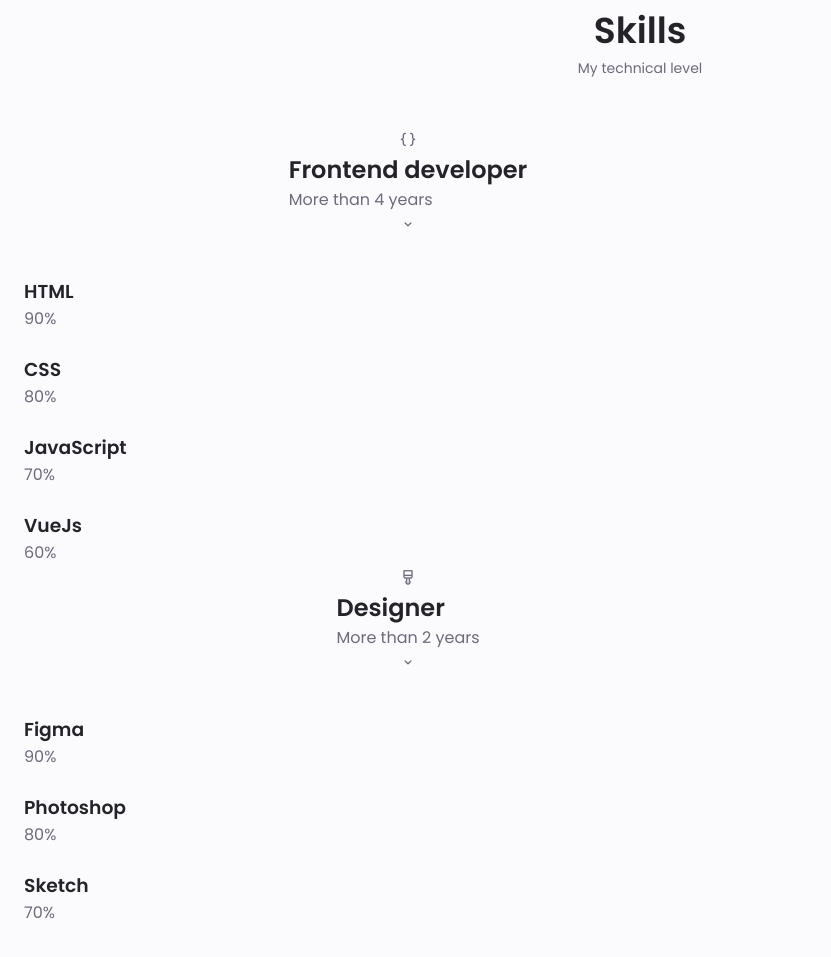
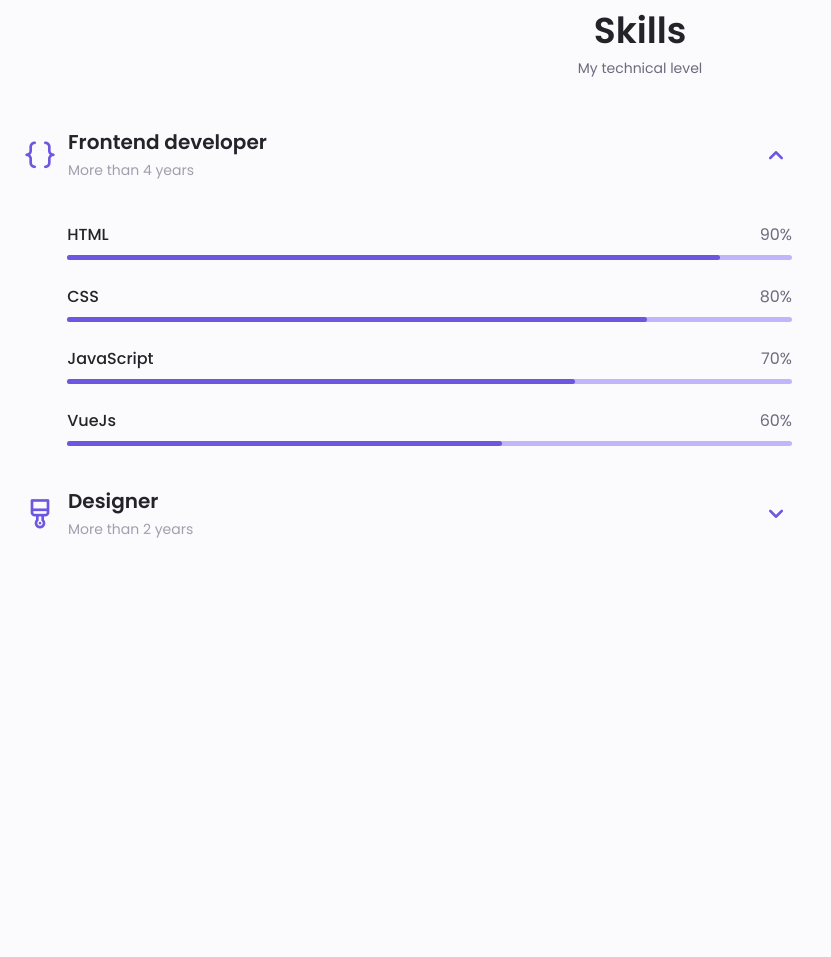
Before and after one commit to malsorajvazi/portfolio, a plain HTML site: page index.html in a window 1280 px wide. Shown: the part 1124-2081 px from the top of the page, without its empty margins (0-831 px from the left). After the commit the page ends 1817 px from the top, so only its background shows below. Drawn offline with nearby package versions, Linux system fonts and the light colour scheme.

Commit message:
skills section and functionality

```diff
--- a/assets/css/style.css
+++ b/assets/css/style.css
@@ -405,8 +405,104 @@
 
 .skills__header{
     display: flex;
-    flex-direction: column;
     align-items: center;
     margin-bottom: var(--mb-2-5);
     cursor: pointer;
 }
+
+.skills__icon,
+.skills__arrow{
+    font-size: 2rem;
+    color: var(--first-color);
+}
+
+.skills__icon{
+    margin-right: var(--mb-0-75);
+}
+
+.skills__title{
+    font-size: var(--h3-font-size);
+}
+
+.skills__subtitle{
+    font-size: var(--small-font-size);
+    color: var(--text-color-light);
+}
+
+.skills__arrow{
+    margin-left: auto;
+    transition: .4s;
+}
+
+.skills__list{
+    row-gap: 1.5rem;
+    padding-left: 2.7rem;
+}
+
+.skills__titles{
+    display: flex;
+    justify-content: space-between;
+    margin-bottom: var(--mb-0-5);
+}
+
+.skills__name{
+    font-size: var(--normal-font-size);
+    font-weight: var(--font-medium);
+}
+
+.skills__bar,
+.skills__percentage{
+    height: 5px;
+    border-radius: .25rem;
+}
+
+.skills__bar{
+    background-color: var(--first-color-lighter);
+
+}
+
+.skills__percentage{
+    display: block;
+    background-color: var(--first-color);
+}
+
+.skills__html{
+    width: 90%;
+}
+
+.skills__css{
+    width: 80%;
+}
+.skills__js{
+    width: 70%;
+}
+
+.skills__vue{
+    width: 60%;
+}
+
+.skills__figma{
+    width: 90%;
+}
+
+.skills__photoshop{
+    width: 80%;
+}
+
+.skills__sketch{
+    width: 70%;
+}
+
+.skills__close .skills__list{
+    height: 0;
+    overflow: hidden;
+}
+
+.skills__open .skills__list{
+    height: max-content;
+    margin-bottom: var(--mb-2-5);
+}
+
+.skills__open .skills__arrow{
+    transform: rotate(-180deg);
+}
--- a/assets/js/main.js
+++ b/assets/js/main.js
@@ -30,3 +30,26 @@ function linkAction(){
     navMenu.classList.remove('show-menu')
 }
 navLink.forEach(n => n.addEventListener('click', linkAction))
+
+// ACORDION SKILLS //
+
+const skillsContent = document.getElementsByClassName('skills__content'),
+      skillsHeader = document.querySelectorAll('.skills__header')
+
+
+function toggleSKills(){
+    let itemClass = this.parentNode.className
+
+    for(i = 0; i < skillsContent.length; i++){
+        skillsContent[i].className = 'skills__content skills__close'
+    }
+
+    if(itemClass === 'skills__content skills__close'){
+        this.parentNode.className = 'skills__content skills__open'
+    }
+}
+
+
+skillsHeader.forEach((el) =>{
+    el.addEventListener('click', toggleSKills)
+})
--- a/index.html
+++ b/index.html
@@ -162,18 +162,18 @@
 
                 <!----------------------Skills 1-------------------->
 
-                <div class="skills__content">
+                        <div class="skills__content skills__open">
                             <div class="skills__header">
                                 <i class="uil uil-brackets-curly skills__icon"></i>
                                 <div>
-                            <h1 class="skills_title">Frontend developer</h1>
+                                    <h1 class="skills__title">Frontend developer</h1>
                                     <span class="skills__subtitle">More than 4 years</span>
                                 </div>
                                 <i class="uil uil-angle-down skills__arrow"></i>
                             </div>
                                 <div class="skills__list grid">
                                     <div class="skills__data">
-                                <div class="skills__title">
+                                        <div class="skills__titles">
                                             <h3 class="skills__name">HTML</h3>
                                             <span class="skills__number">90%</span>
                                         </div>
@@ -182,7 +182,7 @@
                                         </div>
                                     </div>
                                     <div class="skills__data">
-                                <div class="skills__title">
+                                        <div class="skills__titles">
                                             <h3 class="skills__name">CSS</h3>
                                             <span class="skills__number">80%</span>
                                         </div>
@@ -191,7 +191,7 @@
                                         </div>
                                     </div>
                                     <div class="skills__data">
-                                <div class="skills__title">
+                                        <div class="skills__titles">
                                             <h3 class="skills__name">JavaScript</h3>
                                             <span class="skills__number">70%</span>
                                         </div>
@@ -200,7 +200,7 @@
                                         </div>
                                     </div>
                                     <div class="skills__data">
-                                <div class="skills__title">
+                                        <div class="skills__titles">
                                             <h3 class="skills__name">VueJs</h3>
                                                     <span class="skills__number">60%</span>
                                         </div>
@@ -209,21 +209,21 @@
                                         </div>
                                     </div>
                                 </div>
-
+                        </div>
                          <!-------------------Skills 2------------------>
 
-                         <div class="skills__content">
+                         <div class="skills__content skills__close">
                             <div class="skills__header">
-                                <i class="uil uil-brush-alt"></i>
+                                <i class="uil uil-brush-alt skills__icon"></i>
                                 <div>
-                                    <h1 class="skills_title">Designer</h1>
+                                    <h1 class="skills__title">Designer</h1>
                                     <span class="skills__subtitle">More than 2 years</span>
                                 </div>
                                 <i class="uil uil-angle-down skills__arrow"></i>
                             </div>
                                 <div class="skills__list grid">
                                     <div class="skills__data">
-                                        <div class="skills__title">
+                                        <div class="skills__titles">
                                             <h3 class="skills__name">Figma</h3>
                                             <span class="skills__number">90%</span>
                                         </div>
@@ -232,7 +232,7 @@
                                         </div>
                                     </div>
                                     <div class="skills__data">
-                                        <div class="skills__title">
+                                        <div class="skills__titles">
                                             <h3 class="skills__name">Photoshop</h3>
                                             <span class="skills__number">80%</span>
                                         </div>
@@ -241,7 +241,7 @@
                                         </div>
                                     </div>
                                     <div class="skills__data">
-                                        <div class="skills__title">
+                                        <div class="skills__titles">
                                             <h3 class="skills__name">Sketch</h3>
                                             <span class="skills__number">70%</span>
                                         </div>
@@ -252,7 +252,7 @@
                                 </div>
 
                         </div>
-                     </div>
+
                   </div>
         </section>
 
```
Also changed, not shown: 1 other file. Lines whose indentation alone changed are shown as unchanged.
